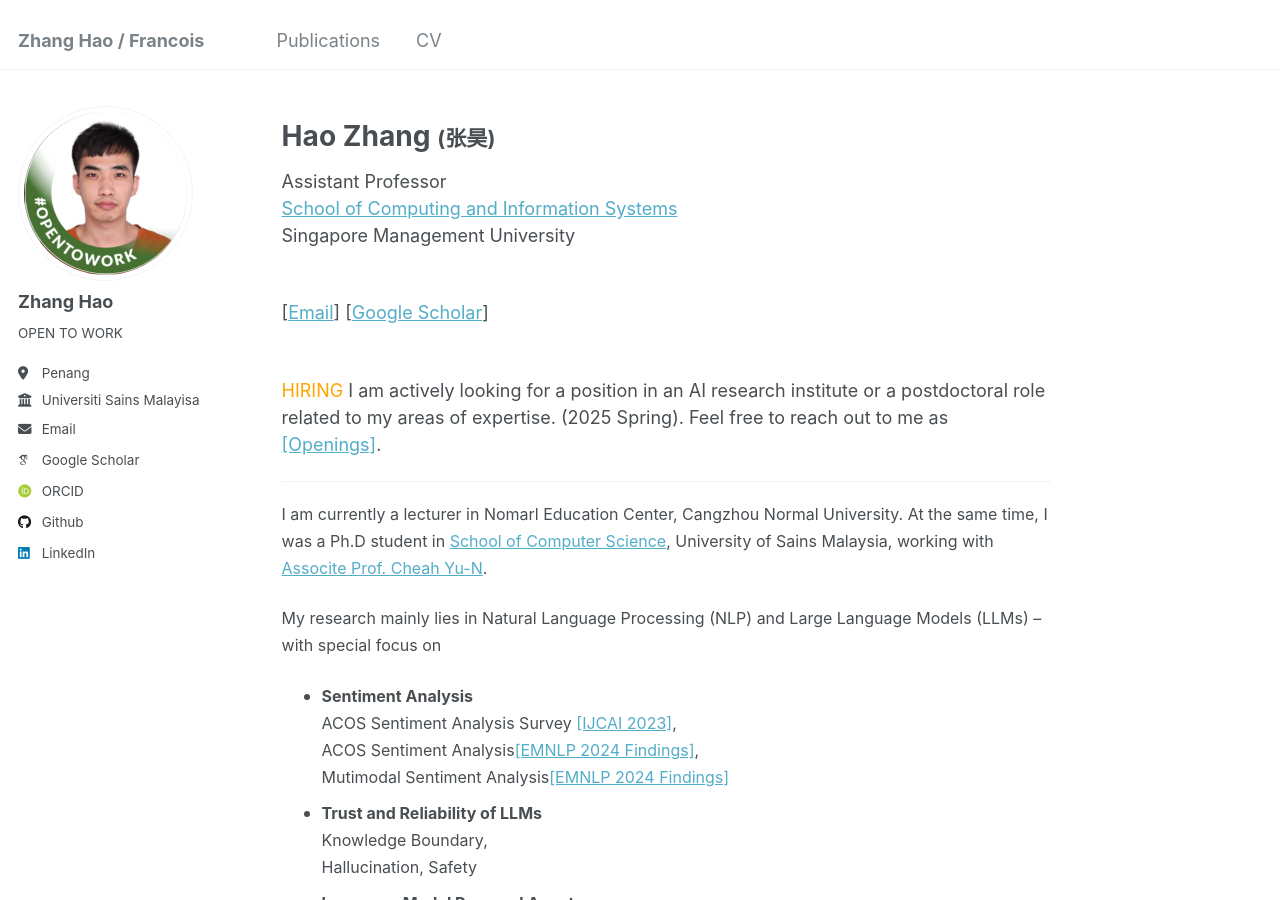
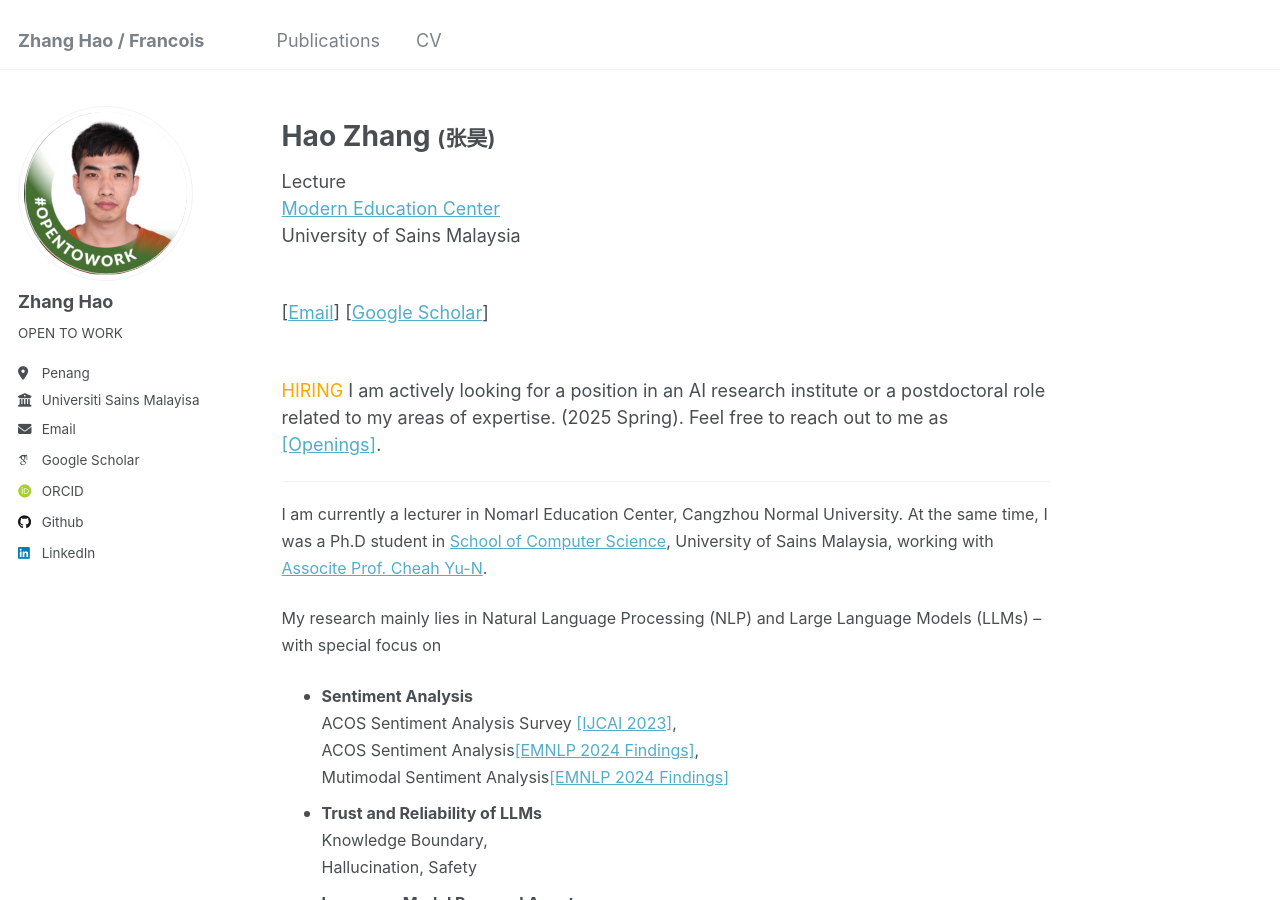
Before and after one commit to sydmou/sydmou.github.io, a Jekyll site: the page built from _pages/about.md, in a window 1280 px wide and 900 px high. Built offline with Jekyll 4.4.1, drawn with Linux system fonts in a browser that asks for light colours; some web fonts are replaced.

Commit message:
Update about.md

```diff
--- a/_pages/about.md
+++ b/_pages/about.md
@@ -16,9 +16,9 @@ redirect_from:
 <div class="row">
     <div class="col-sm-7">
         <p>
-            Assistant Professor<br>
-            <a href="https://computing.smu.edu.sg/people/full-time-faculty">School of Computing and Information Systems</a><br>
-            Singapore Management University<br>
+            Lecture<br>
+            <a href="">Modern Education Center</a><br>
+            University of Sains Malaysia<br>
         </p>
         <p>
             <br>
```
